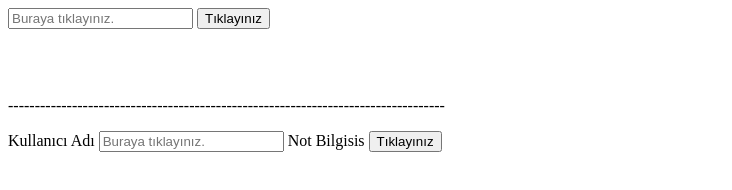
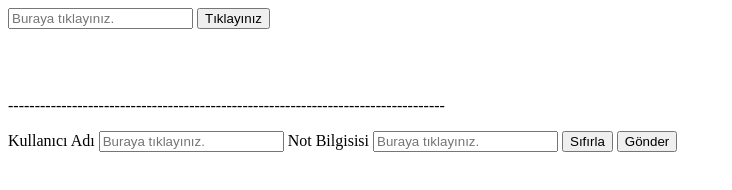
Before and after one commit to zsyon/js-form, a plain HTML site: page index.html in a window 1280 px wide. Shown: the whole page, without its empty margins (0-732 px from the left). Drawn offline with Linux system fonts and the light colour scheme.

Commit message:
add new form elemnt

```diff
--- a/index.html
+++ b/index.html
@@ -21,8 +21,10 @@
    <form action="">
      <label for="userName">Kullanıcı Adı</label>
     <input type="text" name="userName" placeholder="Buraya tıklayınız." id="userName">
-    <label for="not">Not Bilgisis</label>
-    <button type="button" id="buton1">Tıklayınız</button>
+    <label for="not">Not Bilgisisi</label>
+    <input type="text" name="not" placeholder="Buraya tıklayınız." id="not">
+    <button type="reset">Sıfırla</button>
+    <button type="button" id="buton1">Gönder</button>
   </form>
 
 
```
